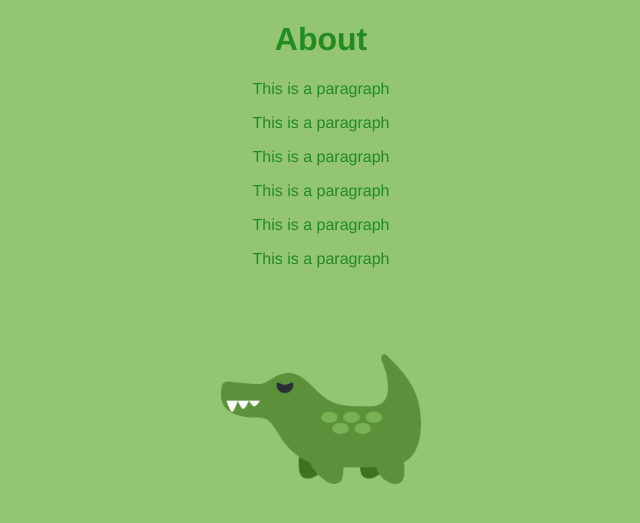
After one commit to jemclift/g2-exp-sys-proj, a Flask app: page /about in a window 1280 px wide. The commit adds this page. Shown: the top 523 px of the page, without its empty margins (319-959 px from the left). Run offline with Flask 2, Linux system fonts and the light colour scheme.

Commit message:
about page fix

```diff
--- /dev/null
+++ b/static/styles/about.css
@@ -0,0 +1,23 @@
+body {
+    background-color: #93C572;
+}
+
+#title {
+    text-align: center;
+}
+
+#title h1 {
+    color: #228B22
+}
+
+#main-text {
+    text-align: center;
+}
+
+#main-text p {
+    color: #228B22;
+}
+
+#logo {
+    text-align: center;
+}
--- /dev/null
+++ b/templates/about.html
@@ -0,0 +1,41 @@
+<!DOCTYPE html>
+<html>
+
+<body>
+
+    <head>
+        <meta charset="utf-8">
+        <meta name="viewport" content="width=device-width">
+        <title>About</title>
+
+        <!-- style sheets -->
+        <link href="static/styles/global.css" rel="stylesheet" type="text/css" />
+        <link href="static/styles/about.css" rel="stylesheet" type="text/css" />
+
+        <!-- favicons -->
+        <link rel="apple-touch-icon" sizes="180x180" href="static/assets/apple-touch-icon.png">
+        <link rel="icon" type="image/png" sizes="32x32" href="static/assets/favicon-32x32.png">
+        <link rel="icon" type="image/png" sizes="16x16" href="static/assets/favicon-16x16.png">
+        <link rel="manifest" href="static/assets/site.webmanifest">
+    </head>
+
+    <body>
+        <div id="title">
+            <h1>About</h1>
+        </div>
+
+        <div id="main-text">
+            <p>This is a paragraph</p>
+            <p>This is a paragraph</p>
+            <p>This is a paragraph</p>
+            <p>This is a paragraph</p>
+            <p>This is a paragraph</p>
+            <p>This is a paragraph</p>
+        </div>
+
+        <div id="logo">
+            <img src="static/assets/android-chrome-512x512.png" width="200" height="200">
+        </div>
+    </body>
+
+</html>
--- a/templates/index.html
+++ b/templates/index.html
@@ -21,6 +21,7 @@
     <p>HELLO WORLD<p>
     <a href="/login">LOGIN</a>
     <a href="/signup">SIGN UP</a>
+    <a href="/about">ABOUT</a>
 </body>
 
 </html>
--- a/views.py
+++ b/views.py
@@ -9,6 +9,11 @@ core = Blueprint('core', __name__, template_folder='templates')
 
 def index():
     return render_template('index.html')
+
+@core.route("/about")
+
+def about():
+    return render_template('about.html')
 
 @core.route("/login", methods=['GET', 'POST'])
 
```
